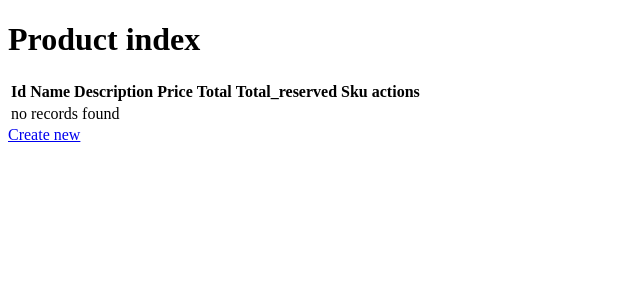
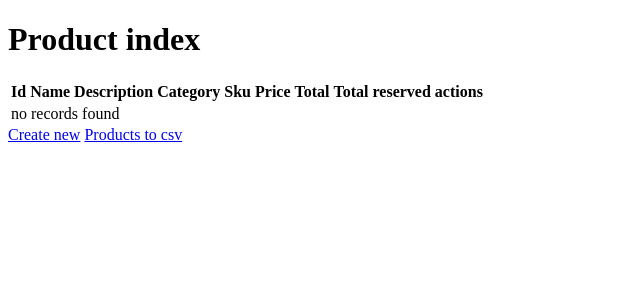
Before and after one commit to TRoll-94/mvc_ollegro, a Symfony app: template templates/product/index.html.twig in a window 1280 px wide. Shown: the top 300 px of the page, without its empty margins (0-640 px from the left). Run offline with Twig, Linux system fonts and the light colour scheme; the template is opened without the code that fills it, so the values that code supplies are empty; some libraries are stand-ins or nearby versions.

Commit message:
Added new column

```diff
--- a/templates/product/index.html.twig
+++ b/templates/product/index.html.twig
@@ -12,10 +12,11 @@
                 <th>Id</th>
                 <th>Name</th>
                 <th>Description</th>
+                <th>Category</th>
+                <th>Sku</th>
                 <th>Price</th>
                 <th>Total</th>
-                <th>Total_reserved</th>
-                <th>Sku</th>
+                <th>Total reserved</th>
                 <th>actions</th>
             </tr>
             </thead>
@@ -25,10 +26,11 @@
                     <td>{{ product.id }}</td>
                     <td>{{ product.name }}</td>
                     <td>{{ product.description }}</td>
+                    <td>{{ product.category.name }}</td>
+                    <td>{{ product.sku }}</td>
                     <td>{{ product.price }}</td>
                     <td>{{ product.total }}</td>
                     <td>{{ product.totalReserved }}</td>
-                    <td>{{ product.sku }}</td>
                     <td>
                         <a href="{{ path('app_product_show', {'id': product.id}) }}">show</a>
                         <a href="{{ path('app_product_edit', {'id': product.id}) }}">edit</a>
@@ -43,5 +45,6 @@
         </table>
 
         <a href="{{ path('app_product_new') }}">Create new</a>
+        <a href="{{ path('app_product_to_csv') }}">Products to csv</a>
     </div>
 {% endblock %}
```
